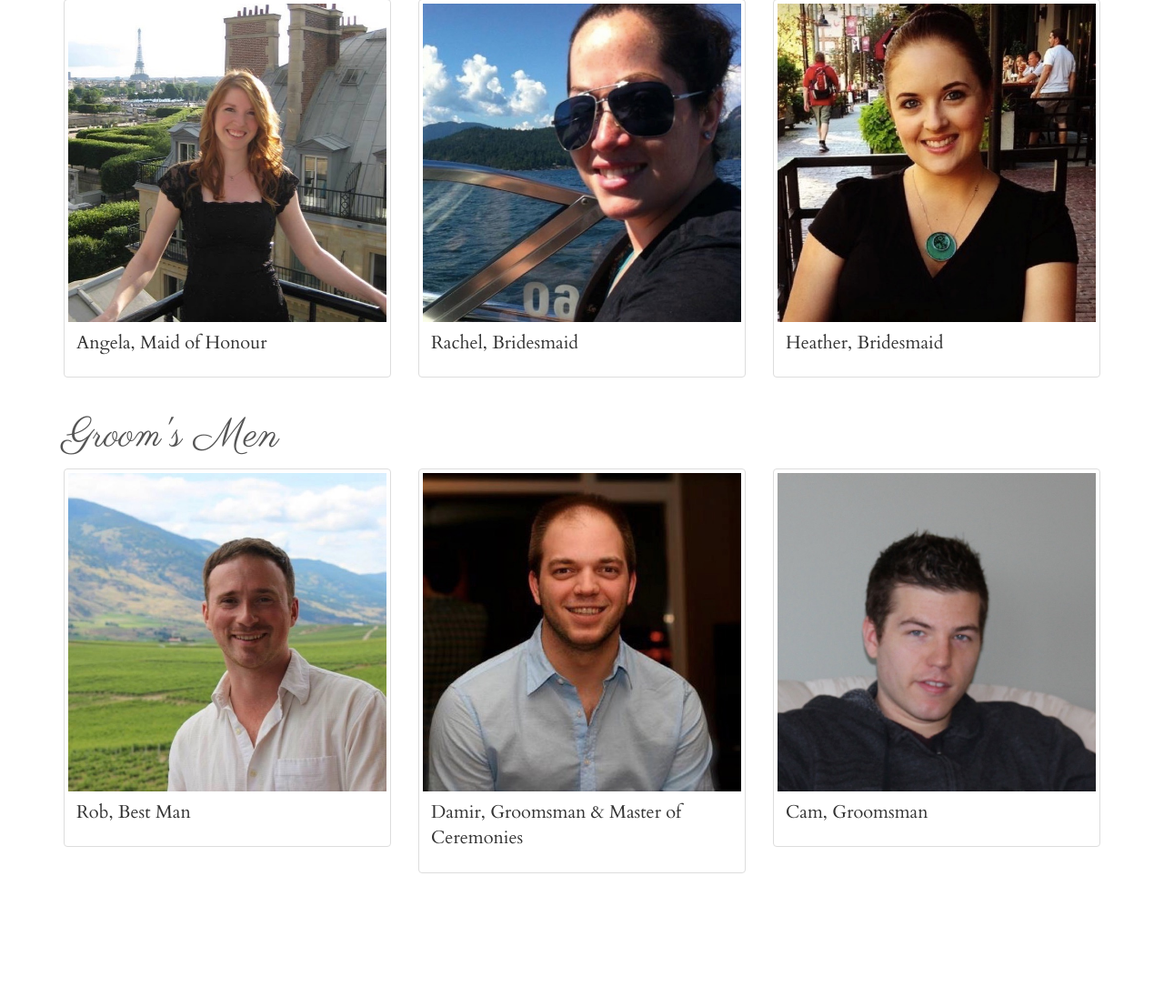
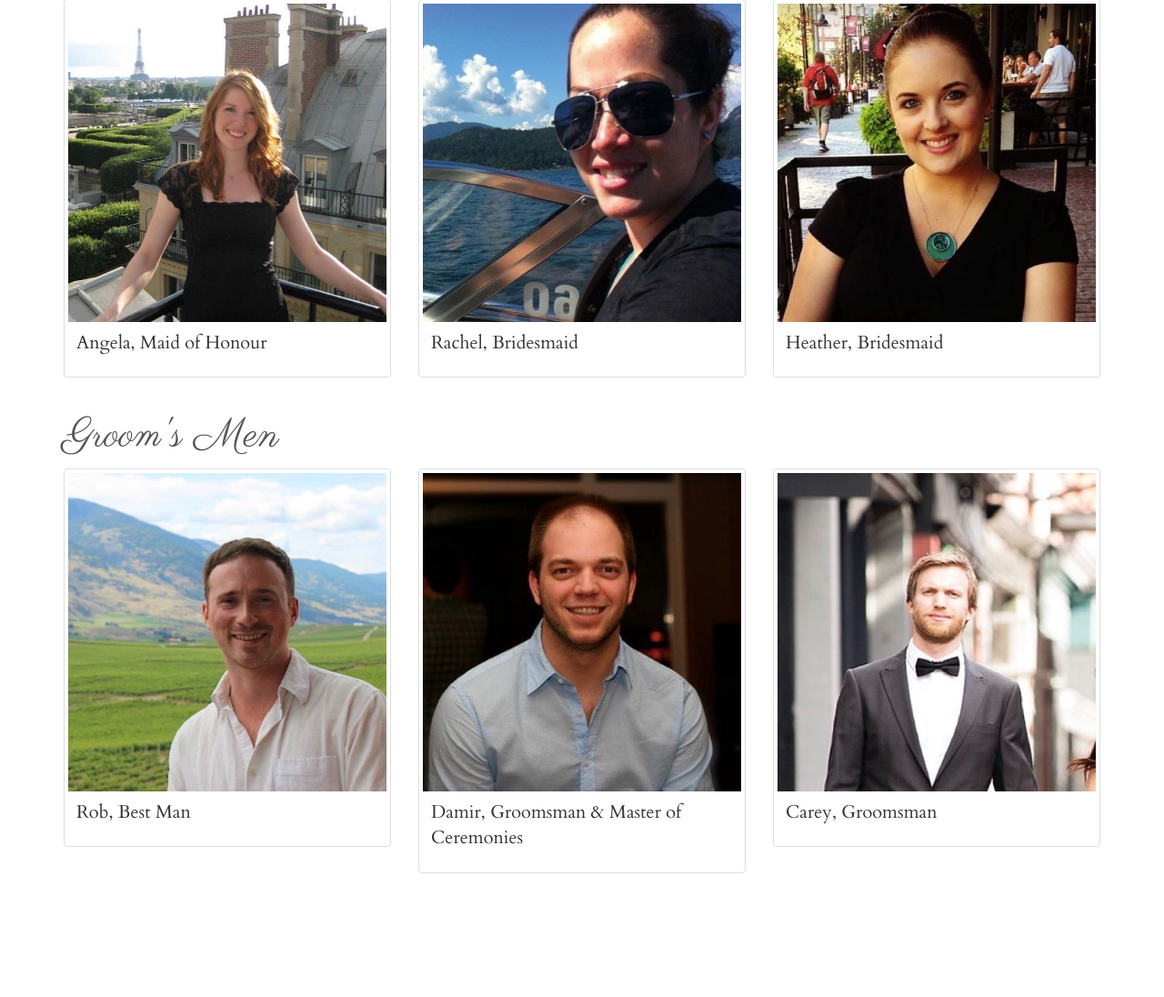
Before and after one commit to brab/wedding, a Django app: page /people in a window 1280 px wide. Shown: the part 871-1967 px from the top of the page at 91% size. Run offline with Django 3.2, Linux system fonts and the light colour scheme; some libraries are stand-ins or nearby versions.

Commit message:
Swap Cam for Carey in Groomsmen

```diff
--- a/backend/static_info/templates/static_info/people.html
+++ b/backend/static_info/templates/static_info/people.html
@@ -95,10 +95,10 @@
 
   <div class="col-sm-4">
     <div class="thumbnail">
-      <img src="{% static 'static_info/people/cam.jpg' %}" />
+      <img src="{% static 'static_info/people/carey.jpg' %}" />
       <div class="caption">
         <p>
-          Cam, Groomsman
+          Carey, Groomsman
         </p>
       </div>
     </div>
```
Also changed, not shown: backend/static_info/static/static_info/people/cam.jpg (deleted), backend/static_info/static/static_info/people/carey.jpg (added).
